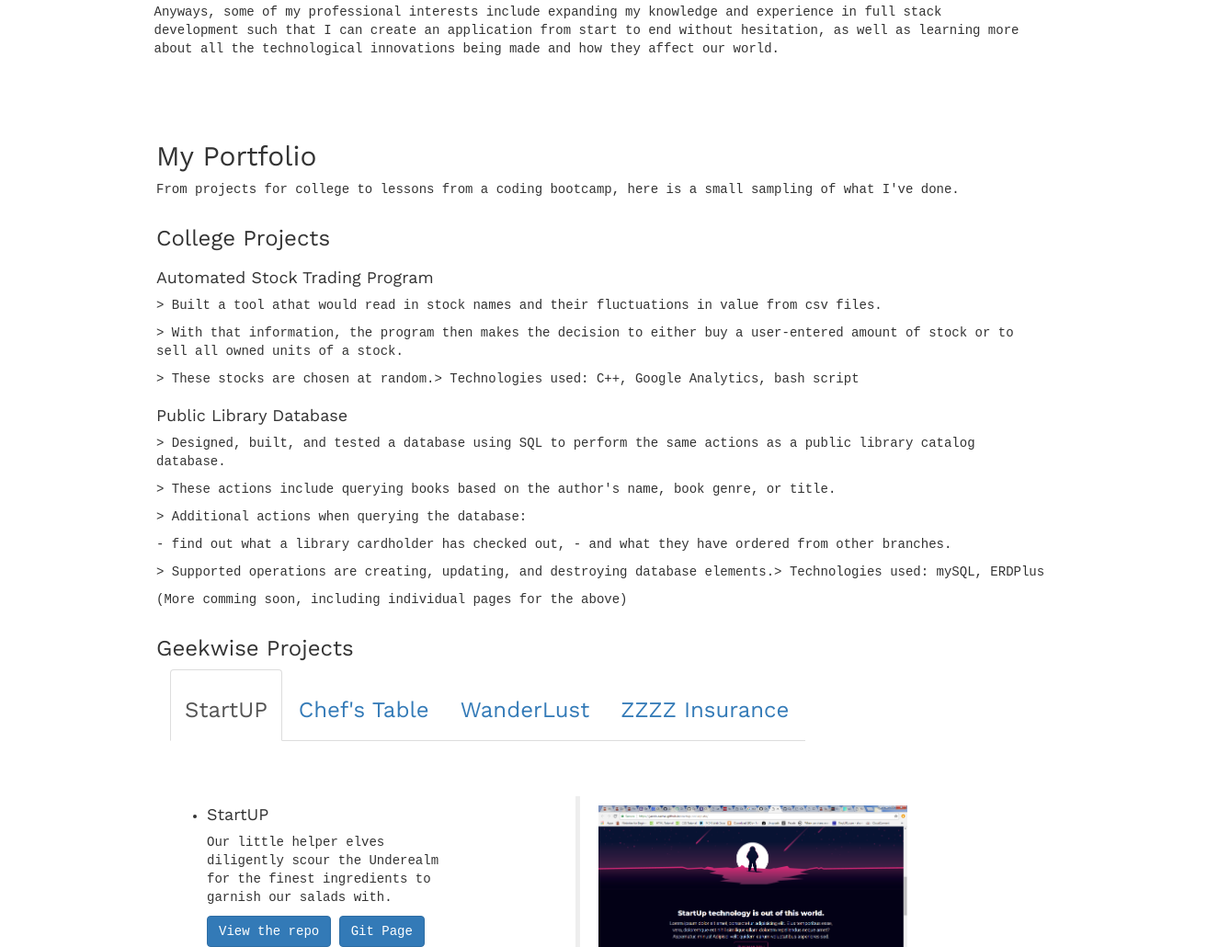
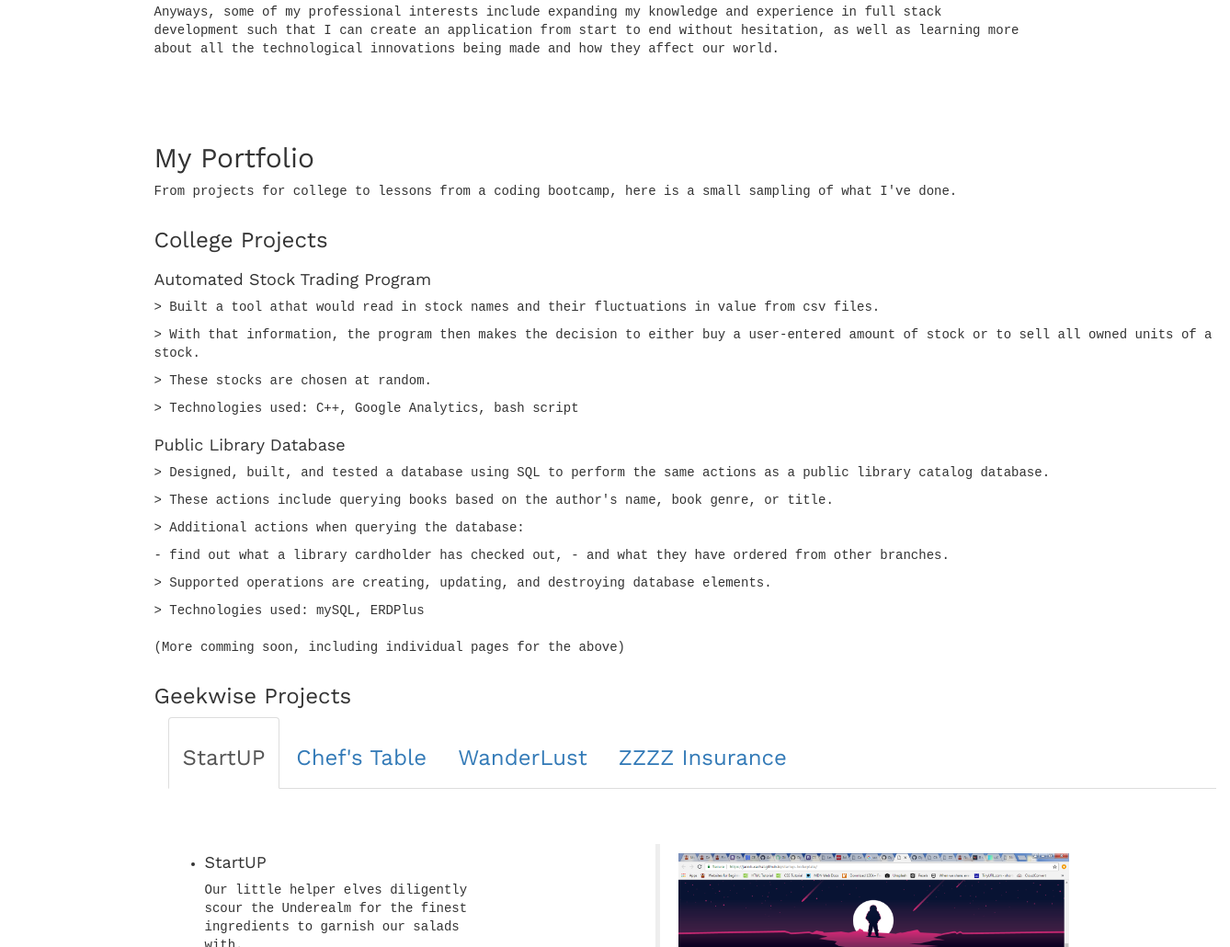
Before and after one commit to jacob-rachal/jacob-rachal.github.io, a plain HTML site: page index.html in a window 1280 px wide. Shown: the part 1770-2800 px from the top of the page at 92% size, 1338 px wide, since content can reach past the window. Drawn offline with nearby package versions, Linux system fonts and the light colour scheme; a web font is replaced by a local one.

Commit message:
Attempting to add wrapping for text (again).

```diff
--- a/css/styles.css
+++ b/css/styles.css
@@ -74,7 +74,7 @@ h1, h2, h3, h4, h5, h6 {
   align-items: center;
   /* Aligns the child of this class; i.e. container */
 }
-div {
+.flexington {
   display: -webkit-flex; /* Safari */
   -webkit-flex-wrap: wrap; /* Safari 6.1+ */
   display: flex;
```
